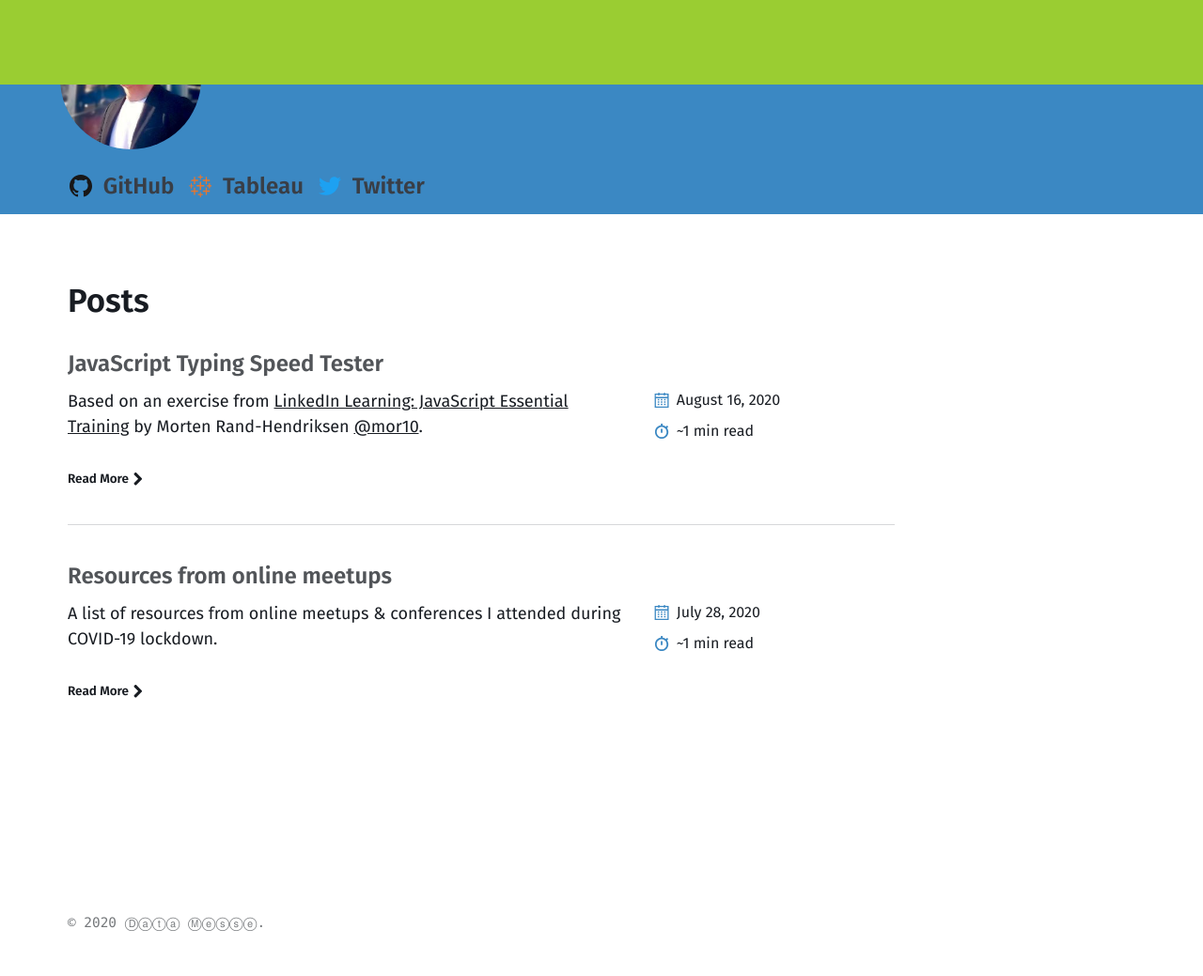
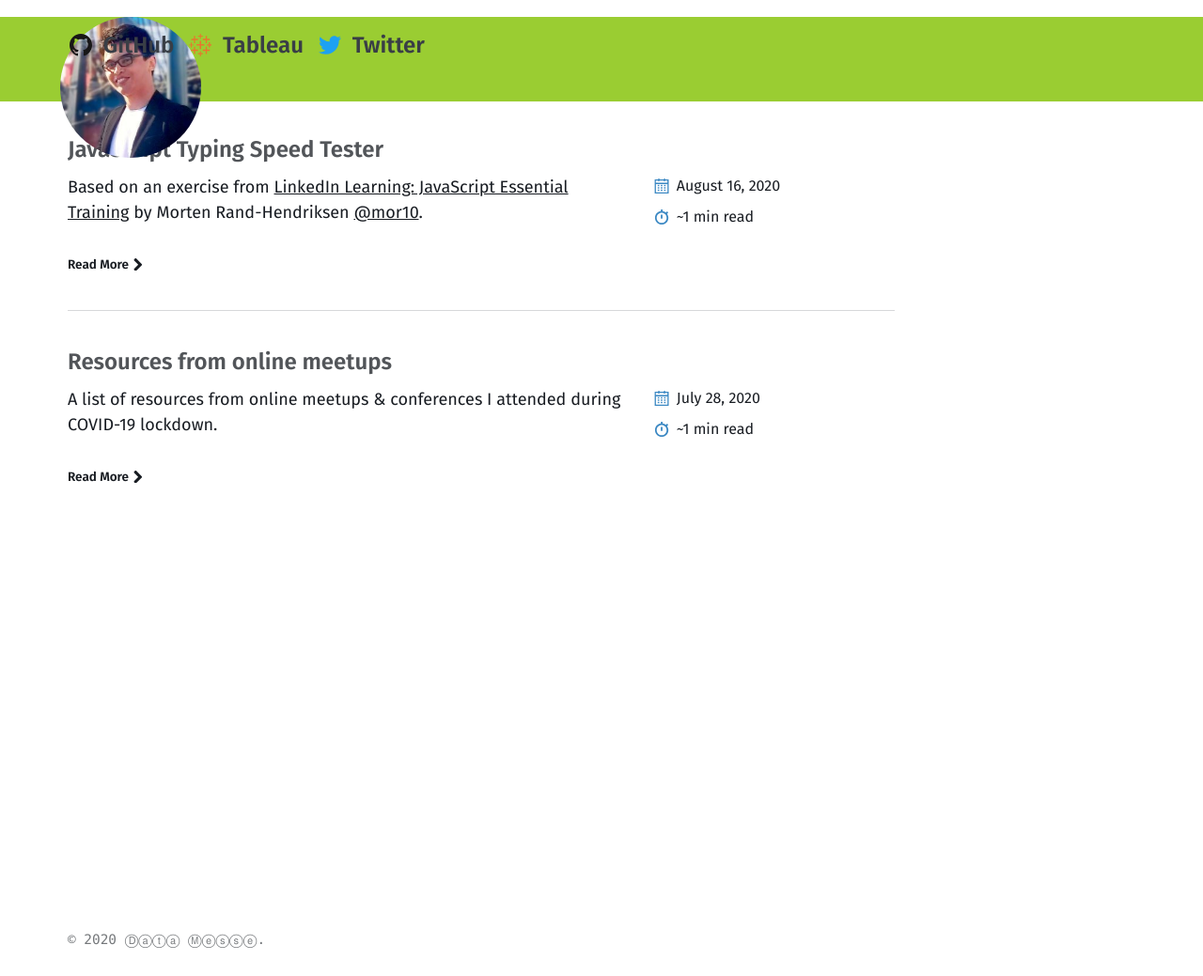
Before and after one commit to datamesse/blog, a Jekyll site: the page built from index.md, in a window 1280 px wide. Shown: the whole page at 94% size. Built offline with Jekyll 4.4.1, drawn with Linux system fonts in a browser that asks for light colours.

Commit message:
Update _global.scss

```diff
--- a/_sass/basically-basic/_global.scss
+++ b/_sass/basically-basic/_global.scss
@@ -18,7 +18,7 @@
 .site-title {
   @include fluid-type($min-vw, $max-vw, 20px, 24px);
   margin: 0;
-  padding: 0.5rem 0.125rem;
+  padding: 0rem 0.125rem;
   padding-right: calc(
     10vw + (2 * #{$navicon-width})
   ); /* make room for sidebar toggle */
@@ -26,6 +26,7 @@
   font-family: $base-font-family;
   font-weight: bold;
   line-height: 1;
+  position: absolute;
 
   @include breakpoint($medium) {
     padding-left: 2rem;
```
